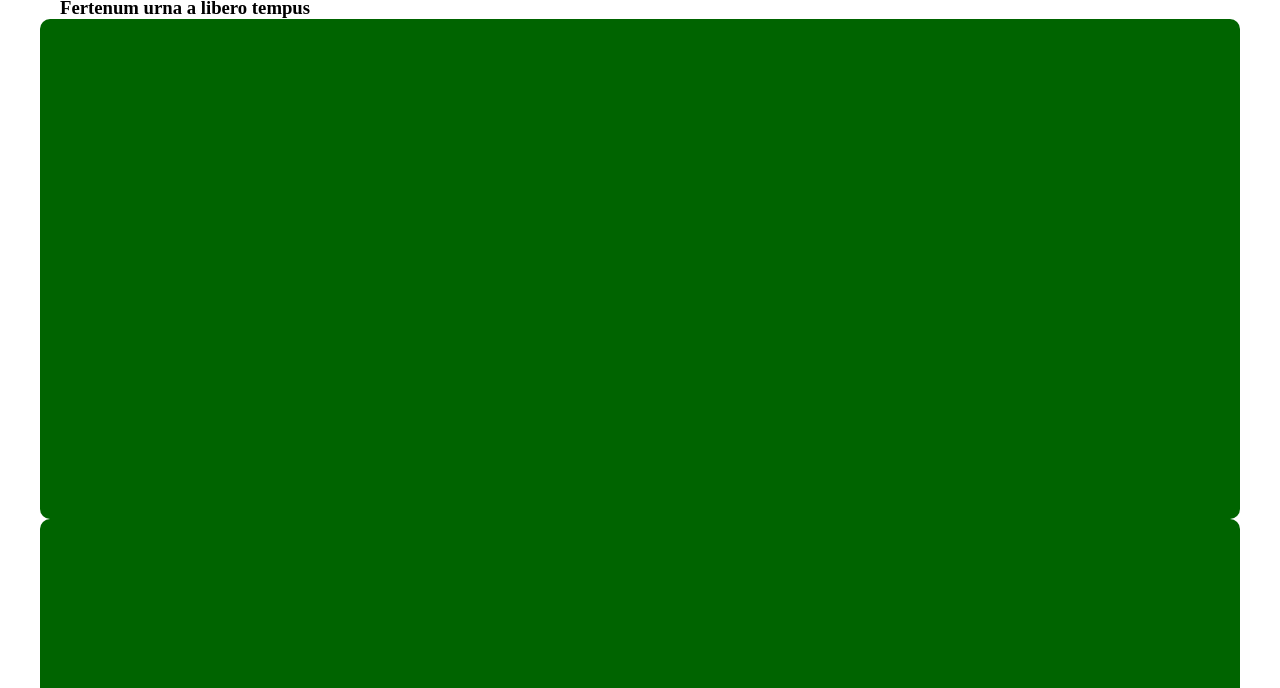
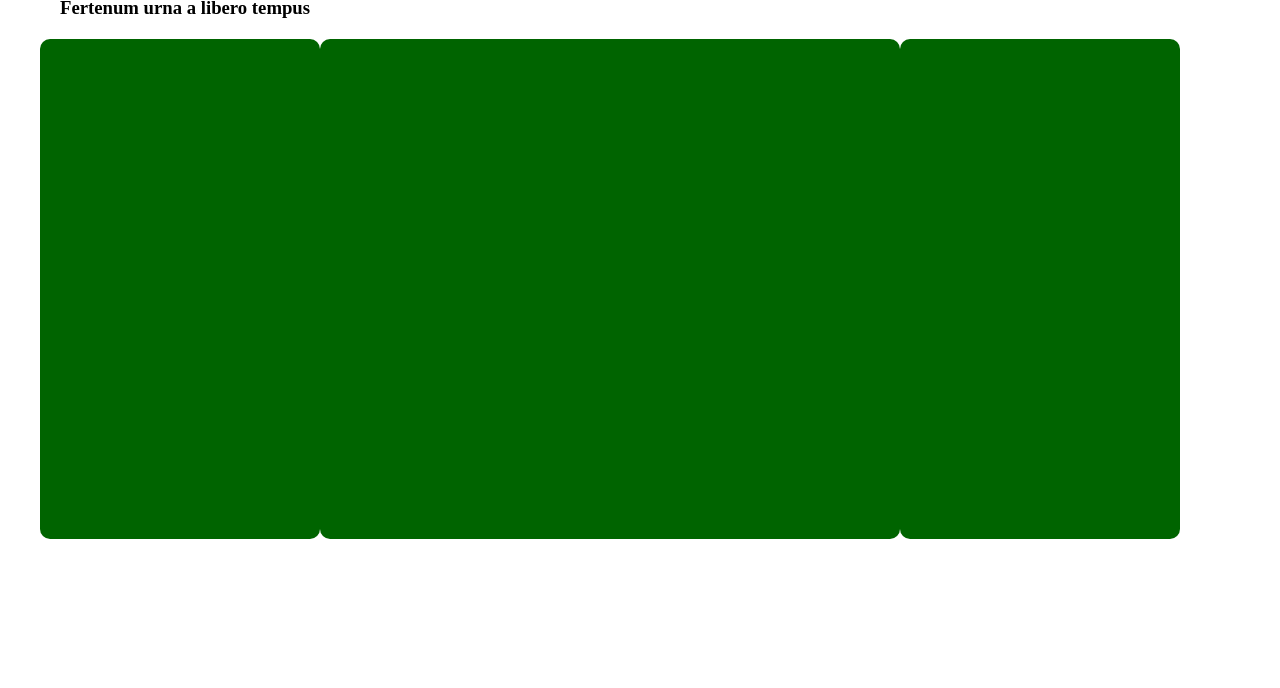
Before and after one commit to niculas1989/htmlcss-wp, a plain HTML site: page index.html in a window 1280 px wide. Shown: the part 672-1360 px from the top of the page. After the commit the page ends 1211 px from the top, so only its background shows below. Drawn offline with Linux system fonts and the light colour scheme.

Commit message:
add main info

```diff
--- a/css/style.css
+++ b/css/style.css
@@ -64,9 +64,21 @@ ul, li {
 }
 
 .col {
+    margin-top: 20px;
     border-radius: 10px;
+    padding: 0 20px;
 
     /* TODO: remove*/
     background-color: darkgreen;
     height: 500px;
 }
+
+.w25 {
+    float: left;
+    width: calc(25% - 20px);
+}
+
+.w50 {
+    float: left;
+    width: calc(50% - 20px);
+}
--- a/index.html
+++ b/index.html
@@ -50,10 +50,11 @@
                 <h3>Fertenum urna a libero tempus</h3>
             </header>
 
-            <section class="col"></section>
-            <section class="col"></section>
-            <section class="col"></section>
-
+            <div class="clearfix">
+                <section class="col w25"></section>
+                <section class="col w50"></section>
+                <section class="col w25"></section>
+            </div>
         </main>
 
         <!-- FOOTER DELLA PAGINA -->
```
